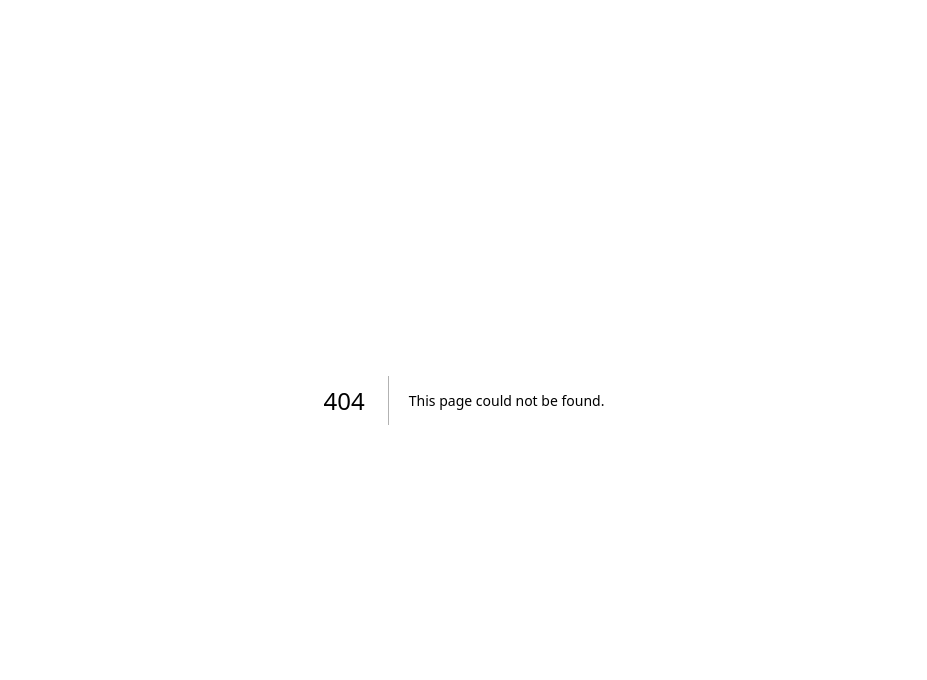
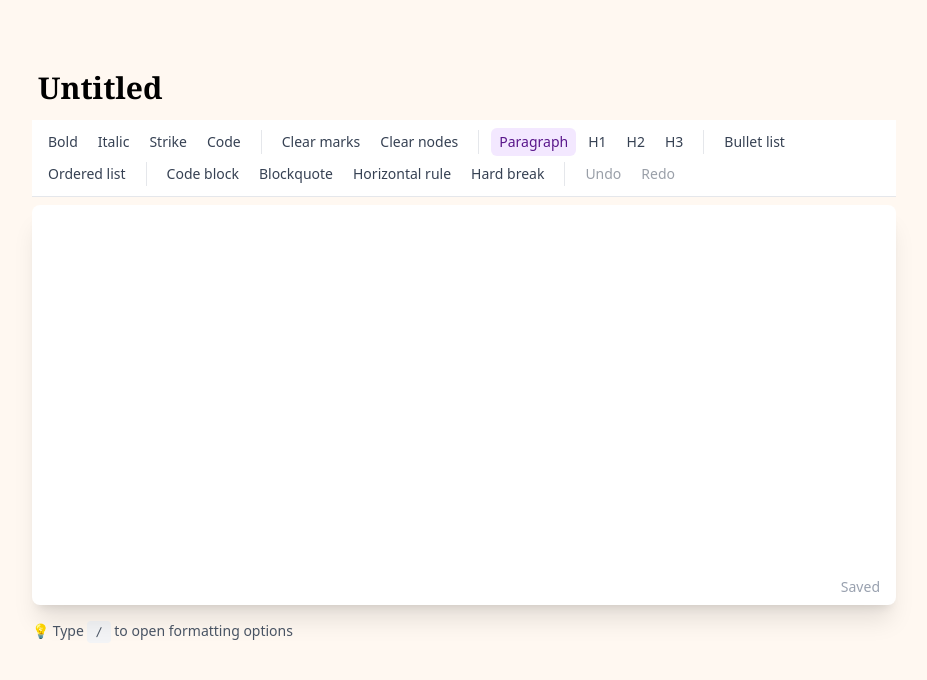
Before and after one commit to friskkle/memou, a Next.js app: page /journal/1/1 in a window 1280 px wide. Before the commit this address had no page. Shown: the top 680 px of the page, without its empty margins (176-1103 px from the left). Built offline with nearby package versions, Linux system fonts and the light colour scheme; no server answers; the database is empty.

Commit message:
title is now changeable, added proper page structures

```diff
--- /dev/null
+++ b/src/app/journal/[journal_id]/[entry_id]/page.tsx
@@ -0,0 +1,34 @@
+export const dynamic = "force-dynamic"
+
+import { TextEditor } from '@/src/components/editor/editor'
+import { updateEntry } from '@/src/lib/actions'
+import { fetchEntry } from '@/src/lib/data'
+import React from 'react'
+
+const Journal = async (props: { params: Promise<{ entry_id: string }> }): Promise<React.ReactElement> => {
+  const {
+    id,
+    title,
+    content
+  } = await fetchEntry((await props.params).entry_id)
+
+  const saveEntry = async (newTitle: string = title, newContent: string): Promise<void> => {
+    'use server'
+    updateEntry(id, newTitle, newContent)
+  }
+
+  return (
+    <div className="max-w-4xl mx-auto p-4 relative">
+      <TextEditor title={title} initialContent={content} saveEntry={saveEntry}/>
+
+      {/* Helper text */}
+      <div className='width-full flex justify-between'>
+        <p className="text-sm text-gray-600 mt-4">
+          💡 Type <kbd className="px-2 py-1 bg-gray-100 rounded text-xs">/</kbd> to open formatting options
+        </p>
+      </div>
+    </div>
+  )
+}
+
+export default Journal;
--- /dev/null
+++ b/src/app/journal/[journal_id]/page.tsx
@@ -0,0 +1,14 @@
+export const dynamic = "force-dynamic"
+
+import React from 'react'
+
+const EntryList = async (props: { params: Promise<{ journal_id: string }> }): Promise<React.ReactElement> => {
+
+  return (
+    <div className="max-w-4xl mx-auto p-4 relative">
+      Entries of the journal go here, journal ID: {(await props.params).journal_id}
+    </div>
+  )
+}
+
+export default EntryList;
--- a/src/app/journal/page.tsx
+++ b/src/app/journal/page.tsx
@@ -1,32 +1,11 @@
-export const dynamic = "force-dynamic"
-
-import { TextEditor } from '@/src/components/editor/editor'
-import { updateEntry } from '@/src/lib/actions'
-import { fetchEntry } from '@/src/lib/data'
 import React from 'react'
 
-export default async function Journal(): Promise<React.ReactElement> {
-  const {
-    id,
-    title,
-    content
-  } = await fetchEntry('1')
-
-  const saveEntry = async (newContent: string): Promise<void> => {
-    'use server'
-    updateEntry(id, title, newContent)
-  }
-
+const Journal = async (): Promise<React.ReactElement> => {
   return (
     <div className="max-w-4xl mx-auto p-4 relative">
-      <TextEditor title={title} initialContent={content} updateEntry={saveEntry}/>
-
-      {/* Helper text */}
-      <div className='width-full flex justify-between'>
-        <p className="text-sm text-gray-600 mt-4">
-          💡 Type <kbd className="px-2 py-1 bg-gray-100 rounded text-xs">/</kbd> to open formatting options
-        </p>
-      </div>
+        Journal Page
     </div>
   )
 }
+
+export default Journal;
--- a/src/app/page.tsx
+++ b/src/app/page.tsx
@@ -1,7 +1,7 @@
 import { redirect } from "next/navigation";
 import { PrimaryButton } from "../components/elements/PrimaryButton";
 
-export default function Home() {
+const Home = () => {
   return (
     <div className="flex-1 font-sans grid grid-rows-[20px_1fr_20px] items-center justify-items-center p-8 pb-20 gap-16 sm:p-20">
       <main className="flex flex-col gap-[32px] row-start-2 items-center">
@@ -9,7 +9,7 @@ export default function Home() {
           Welcome to <span className="italic">Memou</span>
         </h1>
         <ol className="font-mono list-inside list-decimal text-sm/6 text-center">
-          <PrimaryButton link={"/journal"}>Start Memou</PrimaryButton>
+          <PrimaryButton link={"/journal/1/1"}>Start Memou</PrimaryButton>
         </ol>
       </main>
       <footer className="row-start-3 flex gap-[24px] flex-wrap items-center justify-center">
@@ -18,3 +18,5 @@ export default function Home() {
     </div>
   );
 }
+
+export default Home;
--- a/src/components/editor/editor.tsx
+++ b/src/components/editor/editor.tsx
@@ -186,13 +186,14 @@ function MenuBar({ editor }: { editor: Editor }) {
   )
 }
 
-export const TextEditor = ({ title, initialContent, updateEntry }: { title: string, initialContent: string, updateEntry: (newContent: string) => Promise<void> }) => {
+export const TextEditor = ({ title, initialContent, saveEntry }: { title: string, initialContent: string, saveEntry: (newTitle: string, newContent: string) => Promise<void> }) => {
   const saveTimeout = useRef<NodeJS.Timeout | null>(null)
 
   const [showSlashMenu, setShowSlashMenu] = useState<boolean>(false)
   const [menuPosition, setMenuPosition] = useState<MenuPosition>({ x: 0, y: 0 })
   const [slashRange, setSlashRange] = useState<CommandRange | null>(null)
   const [saved, setSaved] = useState<string>('Saved')
+  const [curTitle, setCurTitle] = useState<string>(title)
 
   const editor = useEditor({
     extensions: editorExtensions,
@@ -246,7 +247,7 @@ export const TextEditor = ({ title, initialContent, updateEntry }: { title: stri
 
       saveTimeout.current = setTimeout(() => {
         const html = editor.getHTML()
-        updateEntry(html)
+        saveEntry(curTitle, html)
         setSaved('Saved')
       }, 3000)
     }
@@ -257,6 +258,14 @@ export const TextEditor = ({ title, initialContent, updateEntry }: { title: stri
       const endPos = editor.state.doc.content.size
       editor.commands.focus(endPos)
     }
+  }
+
+  const handleChangeInput = (e: React.ChangeEvent<HTMLInputElement>): void => {
+    setCurTitle(e.target.value)
+  }
+
+  const handleUpdate = (): void => {
+    saveEntry(curTitle, editor ? editor.getHTML() : '')
   }
 
   // Handle clicks outside the slash menu
@@ -283,9 +292,14 @@ export const TextEditor = ({ title, initialContent, updateEntry }: { title: stri
 
   return (
     <div>
-      <span className="font-serif font-bold text-3xl bg-blend-multiply hover:bg-gray-200 focus:border-2 border-[#9A654B] border-solid p-1 rounded transition-all duration-200">
-        {title}
-      </span>
+      <input
+        type="text"
+        size={Math.max(curTitle.length - 1, 1)}
+        value={curTitle}
+        onChange={handleChangeInput}
+        onBlur={handleUpdate}
+        className="font-serif font-bold text-3xl w-auto rounded hover:border-gray-400 border-transparent border-solid border-2 p-1 transition-all duration-200"
+      />
       <div className="mt-2 mb-2 bg-gray-500">
         {editor && <MenuBar editor={editor} />}
       </div>
```
